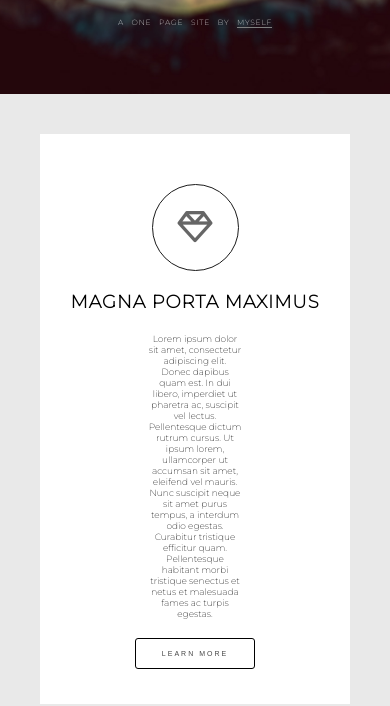
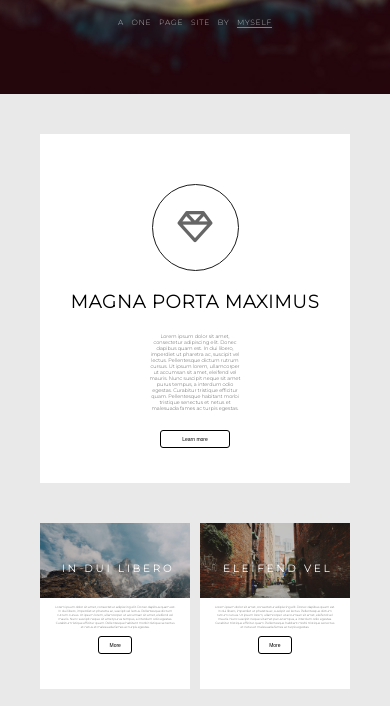
Before and after one commit to VialsShiny/Tp_Epsilon, a plain HTML site: page index.html in a window 390 px wide. Shown: the part 106-812 px from the top of the page. Drawn offline with Linux system fonts and the light colour scheme.

Commit message:
Tp Epsilon V1.4
Footer :|
But not know !!

```diff
--- a/asset/css/style.css
+++ b/asset/css/style.css
@@ -82,37 +82,8 @@ header span {
 }
 
 #info-text {
-    font-size: 9px;
+    font-size: 12px;
     padding: 0 35% 10px;
-}
-
-.button-page {
-    margin: 0 0 35px;
-    background-color: white;
-    border-radius: 3px;
-    border: 1px solid black;
-}
-
-.button-page p {
-    margin: 0;
-    padding: 10px 20px;
-    color: #484848;
-    text-transform: uppercase;
-    font-size: 7px;
-    letter-spacing: 2px;
-}
-
-.button-page:hover {
-    background-color: black;
-    border-radius: 5px;
-    border: 1px solid grey;
-    transition: 0.5s;
-}
-
-.button-page p:hover {
-    color: white;
-    transition: 0.5s;
-    -ms-transform-origin-x: 1px;
 }
 
 .city {
@@ -125,11 +96,29 @@ header span {
 .city article:nth-of-type(4) {
     width: 48.5%;
     background-color: white;
+    border-radius: 10px;
 }
 
 .city article:nth-of-type(3),
 .city article:nth-of-type(4) {
     margin-top: 20px;
+}
+
+.button-page {
+    margin: 0 0 35px;
+    padding: 10px 20px;
+    background-color: white;
+    border-radius: 3px;
+    border: 1px solid black;
+    transition: 0.5s;
+}
+
+.button-page:hover {
+    background-color: black;
+    color: white;
+    border-radius: 5px;
+    border: 1px solid lightgrey;
+    transition: 0.5s;
 }
 
 main article img {
@@ -146,20 +135,26 @@ main article img:hover {
 
 .title p {
     text-transform: uppercase;
-    font-size: 35px;
+    font-size: 45px;
     position: absolute;
-    color: black;
-    display: inline-block;
     width: 47%;
     color: white;
     letter-spacing: 3px;
     margin: 10% 0;
     font-weight: bold;
     z-index: 1;
+    transition: 0.5s;
 }
 
 .info-art {
     background-color: white;
+}
+
+.info-art p {
+    padding: 0 10%;
+    background-color: white;
+    font-size: 15px;
+    transition: 0.5s;
 }
 
 .art-left {
@@ -178,3 +173,75 @@ main article img:hover {
 .clear {
     clear: both ;
 }
+
+/* \Media/ */
+
+@media screen and (max-width: 1080px) {
+    .title p {
+        font-size: 25px;
+        width: 46%;
+        transition: 0.5s;
+    }
+}
+
+@media screen and (max-width: 736px) {
+    .title p {
+        font-size: 15px;
+        width: 45%;
+        transition: 0.5s;
+    }
+}
+
+@media screen and (max-width: 736px) {
+    .info-art p {
+        font-size: 7px;
+        transition: 0.5s;
+    }
+}
+
+@media screen and (max-width: 544px) {
+    .info-art p {
+        font-size: 3px;
+        transition: 0.5s;
+    }
+}
+
+@media screen and (max-width: 544px) {
+    .title p {
+        font-size: 10px;
+        width: 40%;
+        transition: 0.5s;
+    }
+}
+
+@media screen and (max-width: 736px) {
+    .button-page {
+        padding: 5px 7%;
+        font-size: 10px;
+        transition: 0.5s;
+    }
+}
+
+@media screen and (max-width: 544px) {
+    .button-page {
+        padding: 5px 7%;
+        font-size: 5px;
+        transition: 0.5s;
+    }
+}
+
+@media screen and (max-width: 736px) {
+    #info-text {
+        font-size: 9px;
+        padding: 0 35% 10px;
+        transition: 0.5s;
+    }
+}
+
+@media screen and (max-width: 544px) {
+    #info-text {
+        font-size: 5px;
+        padding: 0 35% 10px;
+        transition: 0.5s;
+    }
+}
--- a/index.html
+++ b/index.html
@@ -50,7 +50,7 @@
                 senectus et netus et malesuada fames ac turpis egestas.
             </p>
             <button class="button-page">
-                <p>Learn more</p>
+                Learn more
             </button>
         </article>
 
@@ -67,7 +67,7 @@
                         tempus, a interdum odio egestas. Curabitur tristique efficitur quam. Pellentesque habitant morbi
                         tristique senectus et netus et malesuada fames ac turpis egestas.</p>
                     <button class="button-page">
-                        <p>More</p>
+                        More
                     </button>
                 </div>
             </article>
@@ -84,7 +84,7 @@
                         tempus, a interdum odio egestas. Curabitur tristique efficitur quam. Pellentesque habitant morbi
                         tristique senectus et netus et malesuada fames ac turpis egestas.</p>
                     <button class="button-page">
-                        <p>More</p>
+                        More
                     </button>
                 </div>
             </article>
@@ -103,7 +103,7 @@
                         tempus, a interdum odio egestas. Curabitur tristique efficitur quam. Pellentesque habitant morbi
                         tristique senectus et netus et malesuada fames ac turpis egestas.</p>
                     <button class="button-page">
-                        <p>More</p>
+                        More
                     </button>
                 </div>
             </article>
@@ -120,7 +120,7 @@
                         tempus, a interdum odio egestas. Curabitur tristique efficitur quam. Pellentesque habitant morbi
                         tristique senectus et netus et malesuada fames ac turpis egestas.</p>
                     <button class="button-page">
-                        <p>More</p>
+                        More
                     </button>
                 </div>
             </article>
@@ -140,7 +140,7 @@
                 ornare.
             </p>
             <button class="button-page">
-                <p>get started</p>
+                get started
             </button>
         </div>
         <article>
```
